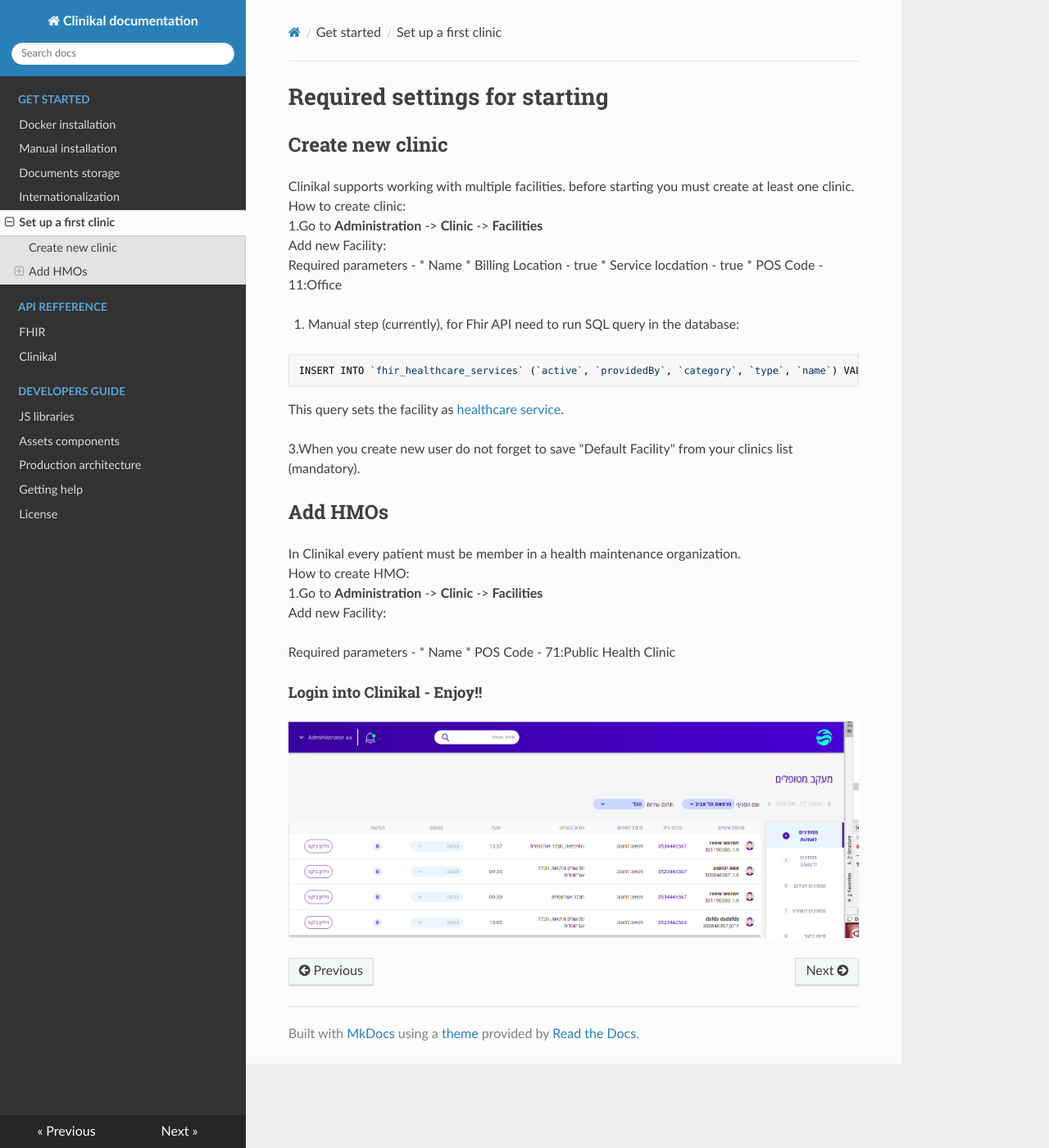
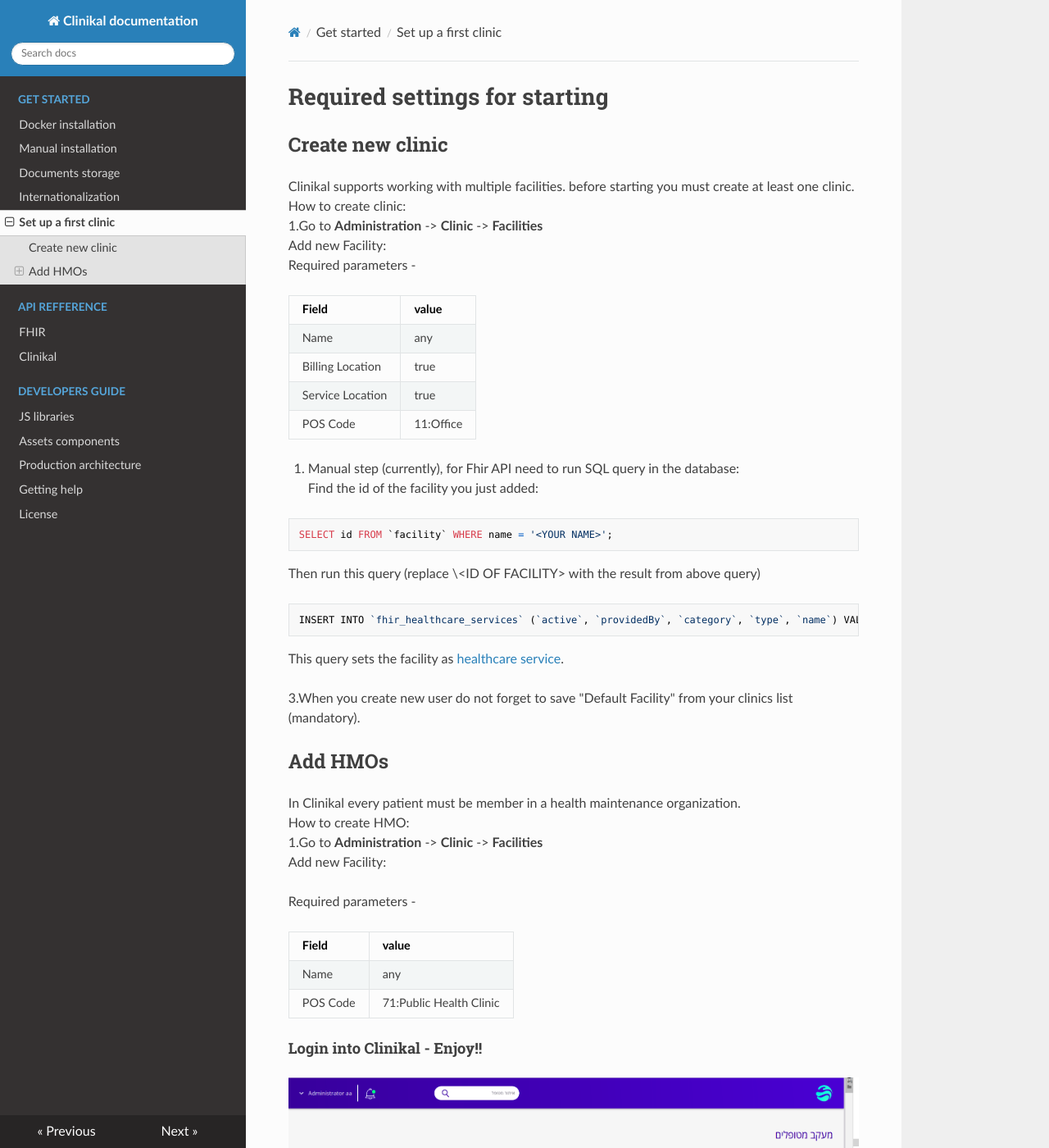
Before and after one commit to MohGovIL/Clinical-Documentation, an MkDocs documentation site: the page built from docs/get_started/setup_first_clinic.md, in a window 1280 px wide and 1400 px high. Shown: the whole window at 82% size. Built offline with MkDocs 1.6.1, drawn with Linux system fonts in a browser that asks for light colours; nearby versions of some CDN libraries.

Commit message:
improvments

````diff
--- a/docs/get_started/setup_first_clinic.md
+++ b/docs/get_started/setup_first_clinic.md
@@ -6,12 +6,21 @@ How to create clinic:
 1.Go to **Administration** -> **Clinic** -> **Facilities**
 Add new Facility:
 Required parameters -
-* Name
-* Billing Location - true
-* Service locdation - true
-* POS Code - 11:Office
+
+| **Field**      | **value**      |
+| -------------------------- | -------------- |
+| Name                       |   any             |
+| Billing Location           | true           |
+| Service Location           | true           |
+| POS Code                   | 11:Office      |
+
 
 2. Manual step (currently), for Fhir API need to run SQL query in the database:
+Find the id of the facility you just added:
+```
+SELECT id FROM `facility` WHERE name = '<YOUR NAME>';
+```
+Then run this query (replace \<ID OF FACILITY\> with the result from above query)
 ```
 INSERT INTO `fhir_healthcare_services` (`active`, `providedBy`, `category`, `type`, `name`) VALUES (1, <ID OF FACILITY>, 30, 1, <NAME OF FACILITY>);
 ```
@@ -28,8 +37,12 @@ How to create HMO:
 Add new Facility:
 
 Required parameters -
-* Name
-* POS Code - 71:Public Health Clinic
+
+| **Field**                           | **value**                                                                                                                                                                                             |
+| -------------------------------------- | -------------- |
+| Name |           any                                                                                                                                    |
+| POS Code                            | 71:Public Health Clinic |
+
 
 #### Login into Clinikal - Enjoy!!
 ![Screenshot](images/patient_tracking.png)
````
Also changed, not shown: docs/api/fhir.md (+5 -3 lines), docs/get_started/docker_installation.md (+8 -1 lines), docs/get_started/internationalization.md (+0 -3 lines), docs/getting_help.md (+3 -3 lines), docs/index.md (+3 -3 lines).
